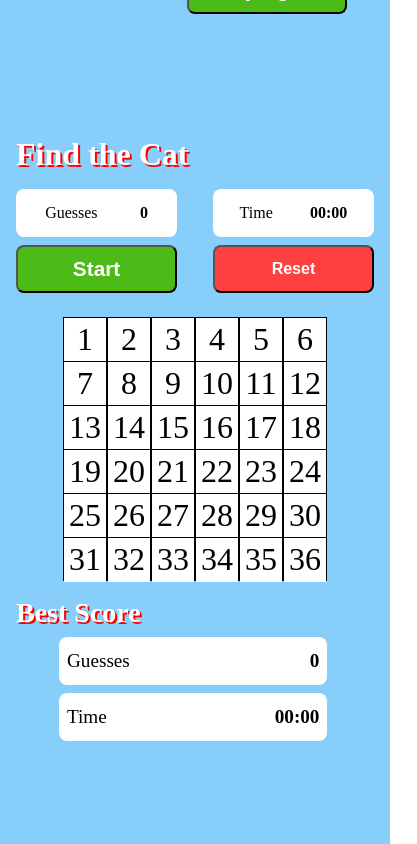
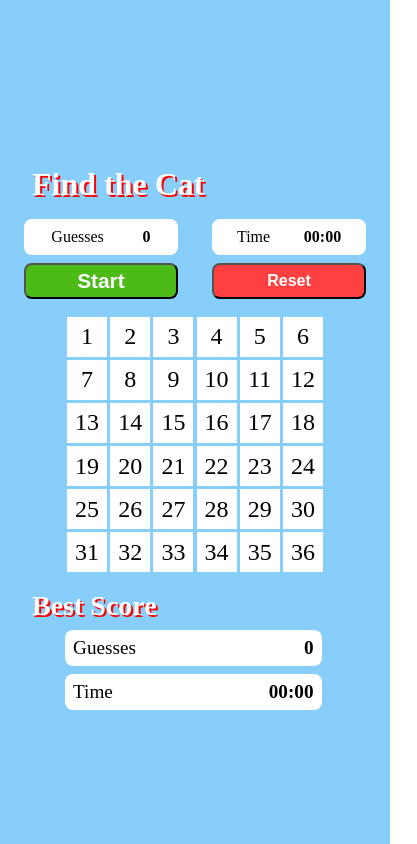
Before and after one commit to marianneporter/FindTheCatAng, an Angular app: page / in a window 390 px wide. Shown: the whole page, 417 px wide, since content can reach past the window. Built offline with nearby package versions, Linux system fonts and the light colour scheme.

Commit message:
WIP SCSS for responsiveness

```diff
--- a/src/app/app.component.scss
+++ b/src/app/app.component.scss
@@ -10,6 +10,7 @@
 //background for mobile
 @media screen and (max-width: 767px) {
     .content {
+
         background: lightskyblue;
         width: 100%;
         min-width: 0;    max-width: 767px;
@@ -17,5 +18,8 @@
         background-size:cover;
         padding: 1rem;
         overflow: auto;
+
+
+
     }
 }
--- a/src/app/cat-game2/cat-game2.component.scss
+++ b/src/app/cat-game2/cat-game2.component.scss
@@ -1,23 +1,36 @@
-
-/******************************************************************/
-// SCSS Used thoughout component                                   /
-/******************************************************************/
-$controlHeight: 3rem;
-
 @media screen and (max-width: 575px) {
     .cat-game-all-elements  {
         --game-width: 30rem;
+    //    margin-top: 10rem;
     }
 
     .container {
-        --hiding-place-dimension: 2.75rem;
-        --hiding-grid-element-size: calc(var(--hiding-place-dimension) * 6);
+        --hiding-place-width: 2.5rem;
+        --hiding-place-margin: 0.1rem;
+        @media screen and (max-height: 569px) {
+            --hiding-place-height: 1.5rem;
+        }
+        @media  screen and (min-height: 570px) {
+            --hiding-place-height: 2.5rem;
+        }
+        --hiding-grid-element-width:  calc((var(--hiding-place-width) * 6)
+                                        + (var(--hiding-place-margin)* 12));
+        --hiding-grid-element-height: calc((var(--hiding-place-height) * 6)
+                                        + (var(--hiding-place-margin)* 12));
+        --control-height: 2.25rem;
+    }
+
+    .hiding-place {
+        font-size: 1.5rem;
     }
 
     .dropdown {
         --dropdown-width: calc(var(--game-width) * 0.90);
-        --dropdown-height: 15rem;
-        --dropdown-body-height: 10rem;
+        --dropdown-height: 40%;
+    }
+
+    h2, h4 {
+        margin-left: 0.5rem;
     }
 }
 
@@ -27,14 +40,23 @@ $controlHeight: 3rem;
     }
 
     .container {
-        --hiding-place-dimension: 3.25rem;
-        --hiding-grid-element-size: calc(var(--hiding-place-dimension) * 6);
+        --hiding-place-height: 3.25rem;
+        --hiding-place-width: 3.25rem;
+        --hiding-place-margin: 0.1rem;
+        --hiding-grid-element-width: calc((var(--hiding-place-width) * 6)
+                                      + (var(--hiding-place-margin)* 12));
+        --hiding-grid-element-height: calc((var(--hiding-place-height) * 6)
+                                      + (var(--hiding-place-margin)* 12));
+        --control-height: 3rem;
+    }
+
+    .hiding-place {
+        font-size: 1.5rem;
     }
 
     .dropdown {
-        --dropdown-width: calc(--game-width * 0.90);
-        --dropdown-height: 15rem;
-        --dropdown-body-height: 10rem;
+        --dropdown-width: calc(var(--game-width) * 0.90);
+        --dropdown-height: 20%;
     }
 }
 
@@ -44,21 +66,30 @@ $controlHeight: 3rem;
     }
 
     .container {
-        --hiding-place-dimension: 4.5rem;
-        --hiding-grid-element-size:calc(var(--hiding-place-dimension) * 6);
+        --hiding-place-height: 4.5rem;
+        --hiding-place-width: 4.5rem;
+        --hiding-place-margin: 0.1rem;
+        --hiding-grid-element-width:  calc((var(--hiding-place-width) * 6)
+                                    + (var(--hiding-place-margin)* 12));
+        --hiding-grid-element-height: calc((var(--hiding-place-height) * 6)
+                                    + (var(--hiding-place-margin)* 12));
+        --control-height: 3rem;
+    }
+
+    .hiding-place {
+        font-size: 2rem;
     }
 
     .dropdown {
         --dropdown-width: calc(var(--game-width) * 0.90);
-        --dropdown-height: 15rem;
-        --dropdown-body-height: 10rem;
+        --dropdown-height: 20%;
     }
 }
 
 %btn {
     display: block;
     border-radius: 0.5rem;
-    height: $controlHeight;
+    height: var(--control-height);
     font-size: 1.3rem;
     text-decoration: none;
     font-weight: 600;
@@ -71,7 +102,7 @@ $controlHeight: 3rem;
     display: flex;
     justify-content: space-around;
     align-items: center;
-    height: $controlHeight;
+    height: var(--control-height);
     background-color: white;
     border-radius: 0.5rem;
     padding: 0.5rem;
@@ -80,6 +111,9 @@ $controlHeight: 3rem;
     }
 }
 
+.cat-game-all-elements, .dropdown-result, .dropdown-hanger {
+    position: relative;
+}
 
 .game-monitor {
     @extend %monitor;
@@ -112,6 +146,7 @@ $controlHeight: 3rem;
 
 .container {
     width: var(--game-width);
+    padding: 0.5rem;
 }
 
 h4 {
@@ -157,6 +192,8 @@ h4 {
     //desktop
     @media screen and (min-width: 768px) {
 
+
+
         .game-controls {
             display: flex;
             justify-content:space-between;
@@ -186,30 +223,28 @@ h4 {
 //  SCSS used within grid area                                          */
 /************************************************************************/
 .hiding-grid {
-
     display: grid;
     grid-template-columns: 1fr 1fr 1fr 1fr 1fr 1fr ;
 
-    height: var(--hiding-grid-element-size);
-    width: var(--hiding-grid-element-size);
+    height: var(--hiding-grid-element-height);
+    width: var(--hiding-grid-element-width);
 
-    margin: 1.5rem auto 0 auto;
+    margin: 1rem auto 0 auto;
 
     .hiding-place {
-        height: var(--hiding-place-dimension);
-        width: 100%;
+        height: var(--hiding-place-height);
+        width: var(--hiding-place-width);
         background: orange;
-        border: 0.1rem solid black;
+        margin: var(--hiding-place-margin);
         background-image: url("../../assets/catsface.jpg");
         background-size: cover;
 
        .on-top {
-           height: var(--hiding-place-dimension);
-           max-height: var(--hiding-place-dimension);
+           height: var(--hiding-place-height);
+           max-height: var(--hiding-place-height);
            display: flex;
            align-items: center;
            justify-content: center;
-           font-size: 2rem;
            background-color: white;
        }
     }
@@ -266,20 +301,20 @@ h4 {
 
 .dropdown {
     position: absolute;
-    top: calc(-var(--dropdown-height));
-    height: var(--dropdown-height);
+    top: -25%;
+    height: 25%;
     width: var(--dropdown-width);
     left: calc(50vw - (var(--dropdown-width) / 2));
-
     font-size: 1.5rem;
     border-right: 0.4rem solid white;
     border-left: 0.4rem solid white;
-    background-color: transparent;
+    background-color:  transparent;
     z-index: 999;
 
     .dropdown-hanger {
-        height: calc(var(--dropdown-height) - var(--dropdown-body-height));
+        height: 33.4%;
         width: var(--dropdown-width);
+
     }
 
     .dropdown-result {
@@ -288,9 +323,10 @@ h4 {
         justify-content: space-around;
         background-color: #e67e00;
         color: white;
-        height: var(--dropdown-body-height);
+        height: 66.6%;
         padding: 0.5rem;
         border-bottom: 0.4rem solid white;
+        background-color: orange;
 
         .result-heading {
             color: white;
--- a/src/app/cat-game2/cat-game2.component.ts
+++ b/src/app/cat-game2/cat-game2.component.ts
@@ -29,17 +29,17 @@ interface HidingPlace {
     ]),
     trigger('dropStatus', [
         state('hiding', style ({
-            top: '-15rem'
+            top: '-30%'
         })),
         state('dropped', style ({
             top: '0'
         })),
         transition('hiding => dropped', [
             animate('2s ease', keyframes([
-              style({ top: '-15rem', offset: 0 }),
-              style({ top: '0rem', offset: 0.50 }),
-              style({ top: '-2rem', offset: 0.75 }),
-              style({ top: '0rem', offset: 1 })
+              style({ top: '-30%', offset: 0 }),
+              style({ top: '0', offset: 0.50 }),
+              style({ top: '-5%', offset: 0.75 }),
+              style({ top: '0', offset: 1 })
             ]))
         ]),
         transition('dropped => hiding', [
```
